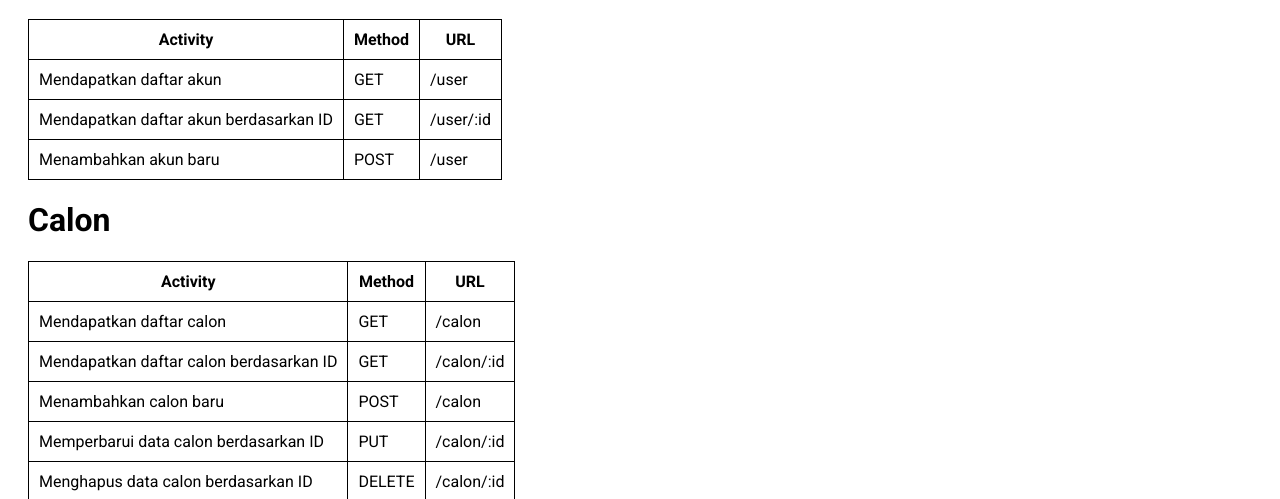
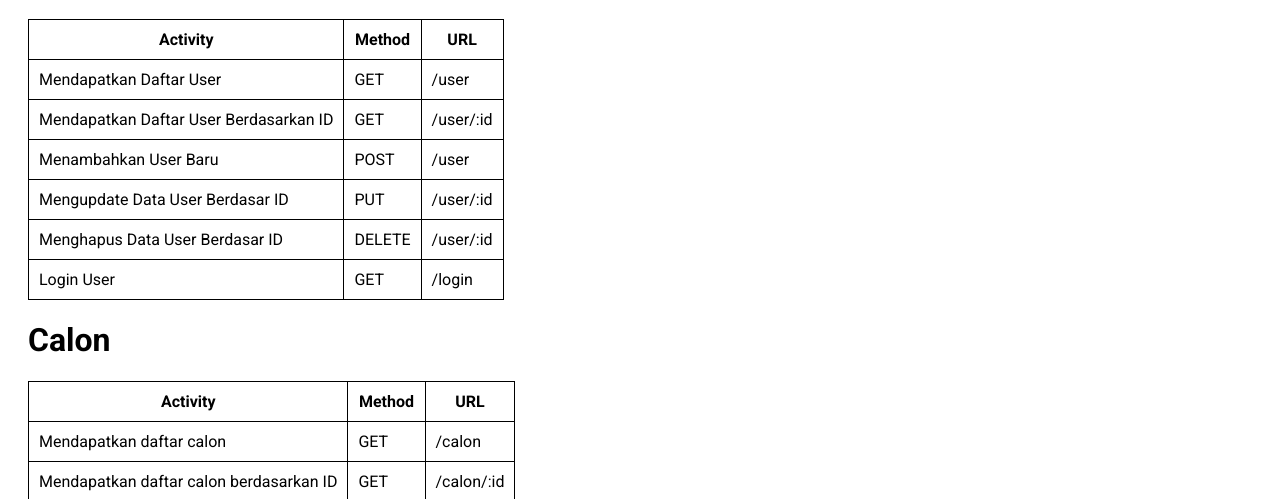
Before and after one commit to wrideveloper/api-web-evote, a website: page index.html in a window 1280 px wide. Shown: the part 690-1189 px from the top of the page. Drawn offline with Linux system fonts and the light colour scheme.

Commit message:
Tambah kolom, menyesuaikan query & dokumentasi

```diff
--- a/config/db.config.js
+++ b/config/db.config.js
@@ -4,7 +4,7 @@ const mysql = require('mysql');
 const connection = mysql.createConnection({
   host: 'localhost',
   user: 'root',
-  password: '',
+  password: 'ZeroTwo02',
   database: 'wri_evote'
 });
 
--- a/index.html
+++ b/index.html
@@ -63,19 +63,34 @@
             <th>Method</th>
             <th>URL</th>
             <tr>
-                <td>Mendapatkan daftar akun</td>
+                <td>Mendapatkan Daftar User</td>
                 <td>GET</td>
                 <td>/user</td>
             </tr>
             <tr>
-                <td>Mendapatkan daftar akun berdasarkan ID</td>
+                <td>Mendapatkan Daftar User Berdasarkan ID</td>
                 <td>GET</td>
                 <td>/user/:id</td>
             </tr>
             <tr>
-                <td>Menambahkan akun baru</td>
+                <td>Menambahkan User Baru</td>
                 <td>POST</td>
                 <td>/user</td>
+            </tr>
+            <tr>
+                <td>Mengupdate Data User Berdasar ID</td>
+                <td>PUT</td>
+                <td>/user/:id</td>
+            </tr>
+            <tr>
+                <td>Menghapus Data User Berdasar ID</td>
+                <td>DELETE</td>
+                <td>/user/:id</td>
+            </tr>
+            <tr>
+                <td>Login User</td>
+                <td>GET</td>
+                <td>/login</td>
             </tr>
         </table>
     </div>
```
Also changed, not shown: src/models/user.model.js (+4 -3 lines), 1 other file.
